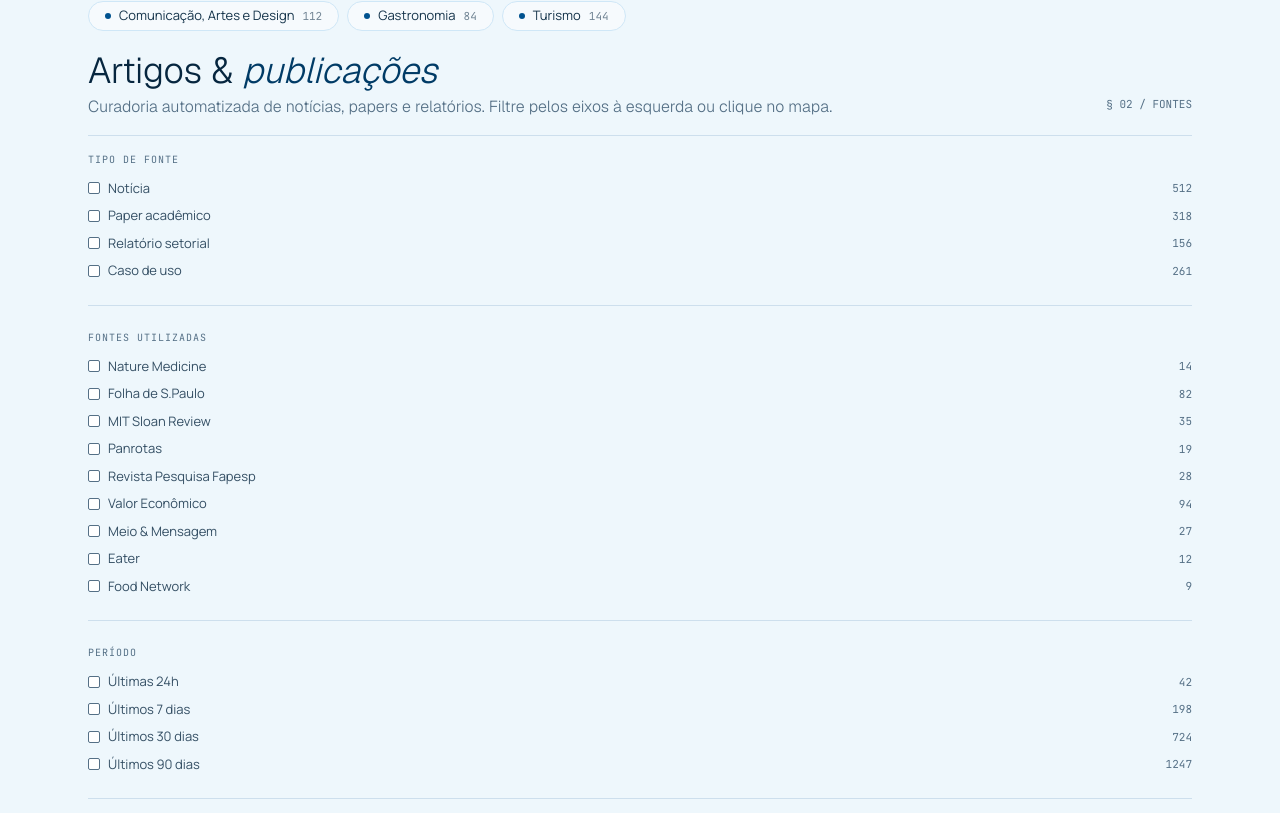
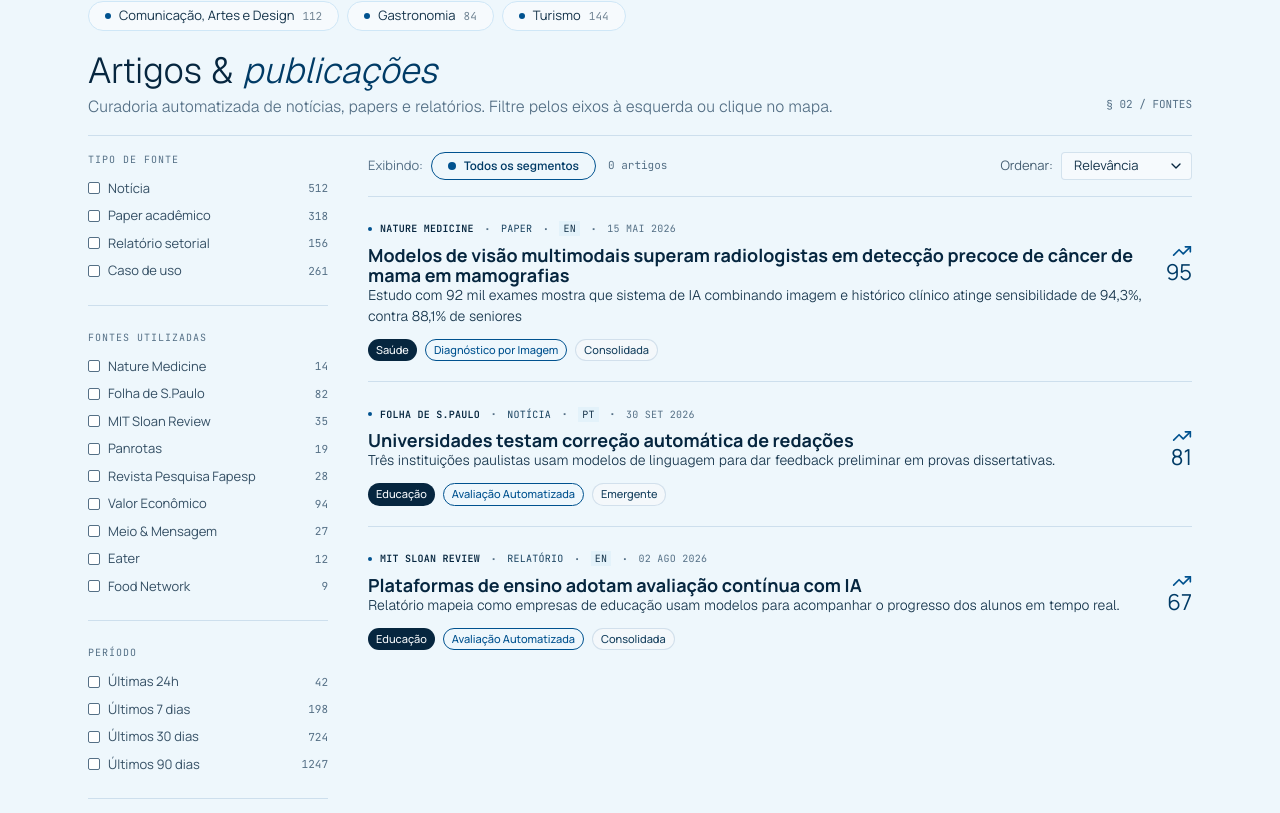
Before and after one commit to Senac-Labs-Code/relatorio-inteligente, a Next.js app: page / in a window 1280 px wide. Shown: the part 767-1580 px from the top of the page. Built offline with nearby package versions, Linux system fonts and the light colour scheme.

Commit message:
feat: adiciona section de artigos finalizada

```diff
--- a/src/app/page.tsx
+++ b/src/app/page.tsx
@@ -1,5 +1,5 @@
 "use client";
-import { useMemo, useState } from "react";
+import { useMemo, useState, Fragment } from "react";
 
 import BarraStatus from "@/components/ui/Barra/barraStatus";
 import BotaoFiltro from "@/components/ui/Button/botaoFiltro";
@@ -89,12 +89,12 @@ export default function Home() {
 
       <Divisor variant="secao"/>
 
+      <div className="flex flex-col gap-6 lg:flex-row lg:items-start lg:gap-10">
+        <aside className="lg:w-60 lg:shrink-0">
           <FiltrosCheck filtros={filtragemCheck}/>
+        </aside>
 
-      {/* finalizar botão de salvar os artigos */}
-      <BotaoSalvar />
-      <BotaoCompartilhar />
-
+        <section aria-label="Artigos" className="min-w-0 flex-1">
           {/* refinar campo de filtro acima dos artigos */}
           <BarraArtigo
             filtro={filtroAtual.texto}
@@ -105,9 +105,26 @@ export default function Home() {
             aoLimpar={() => setFiltroSelecionado("todos")}
           />
 
-      {artigosVisiveis.map((artigo) => (
+          <Divisor variant="secao"/>
+
+          {artigosVisiveis.map((artigo, index) => (
+            <Fragment key={artigo.id}>
+              {index > 0 && <Divisor variant="secao"/>}
               <ArtigoCard key={artigo.id} artigo={artigo} fontes={fontes} segmento={filtragem}/>
+            </Fragment>
             ))}
+        </section>
+      </div>
+
+
+      {/* finalizar botão de salvar os artigos */}
+      <BotaoSalvar />
+      <BotaoCompartilhar />
+
+
+
+
+
     </div>
   );
 }
--- a/src/components/ui/Artigo/ArtigoCard.tsx
+++ b/src/components/ui/Artigo/ArtigoCard.tsx
@@ -5,6 +5,8 @@ import { nomeFonte } from '../../../utils/rotulos';
 import { ArtigoChips } from "./ArtigoChips";
 import { Chips } from "@/utils/chips";
 import { Segmento } from "@/types/filtro";
+import Divisor from '../Divisor/divisor'
+import { TrendingUp } from 'lucide-react';
 
 
 interface ArtigoCardProps {
@@ -15,7 +17,7 @@ interface ArtigoCardProps {
 
 export function ArtigoCard({ artigo, fontes, segmento }: ArtigoCardProps) {
 	return (
-		<div>
+		<div className="my-5">
 			<ArtigoMetaTop
 			  fonte={nomeFonte(artigo.fonte, fontes)}
 				tipo={artigo.tipo}
@@ -23,13 +25,31 @@ export function ArtigoCard({ artigo, fontes, segmento }: ArtigoCardProps) {
 				dataPublicacao={artigo.dataPublicacao}
 			/>
 
+			{/* <Divisor variant="secaoMini" /> */}
+
+			<div className="mb-3 flex items-start justify-between gap-4">
+				<div className="min-w-0">
 					<h3 className="text-[18px] text-(--color-texto-principal) font-manrope font-bold leading-5 pt-1"
 					>
 						{artigo.titulo}
 					</h3>
+
 					<p className="hidden sm:block text-[14px] text-(--color-texto-secundario) font-light line-clamp-1">
 					{artigo.resumo}
 				</p>
+				</div>
+
+				<span className="flex shrink-0 flex-col items-end">
+					<TrendingUp className="size-5 text-(--azul-senac)"/>
+					<strong className="leading-none font-manrope text-(--azul-senac-escuro) text-[22px] font-normal ">
+						{artigo.relevancia}
+					</strong>
+
+					{/* <span className=" uppercase text-[9px]/2 text-(--tinta-3) tracking-wider font-mono-jb ">
+						relevância
+					</span> */}
+				</span>
+			</div>
 
 			<ArtigoChips chips={Chips(artigo, segmento)}/>
 		</div>
--- a/src/components/ui/Artigo/ArtigoChips.tsx
+++ b/src/components/ui/Artigo/ArtigoChips.tsx
@@ -1,9 +1,11 @@
 import { Chip } from "@/types/artigo";
 
-const style: Record<Chip['categoria'], string> = {
-	segmento: "bg-(--tinta) text-white px-2 text-[12px] pt-1 rounded-full",
-	tendencia: "",
-	maturidade: "",
+// estilização individual agrupada junto com a base (que é aplicada em todos)
+const style: Record<Chip['categoria'] | 'base', string> = {
+	base: "flex items-center text-[11px] font-medium font-manrope rounded-full px-2 py-0.5 py-",
+	segmento: "bg-(--tinta) text-(--color-texto-sobre-escuro)",
+	tendencia: "border border-(--azul-senac) text-(--azul-senac) bg-(--azul-senac-tint)",
+	maturidade: "bg-(--fundo) border border-[rgba(0,82,143,0.14)] text-[#17415F]",
 };
 
 interface ArtigosChipsProps {
@@ -14,7 +16,7 @@ export function ArtigoChips({ chips }: ArtigosChipsProps) {
 	return (
 		<ul className="flex flex-wrap gap-2">
 			{chips.map((chip) => (
-				<li key={`${chip.categoria}-${chip.id}`} className={style[chip.categoria]}>
+				<li key={`${chip.categoria}-${chip.id}`} className={`${style.base} ${style[chip.categoria]}`}>
 					{chip.texto}
 				</li>
 			))}
--- a/src/components/ui/Divisor/divisor.tsx
+++ b/src/components/ui/Divisor/divisor.tsx
@@ -1,8 +1,9 @@
-type DivisorVariante = "header" | "secao" | "filtro" | "ponto";
+type DivisorVariante = "header" | "secao" | "secaoMini" | "filtro" | "ponto";
 
 const variantes: Record<DivisorVariante, string> = {
   header: "w-px min-[537px]:bg-[rgba(246,250,253,0.18)] min-[537px]:h-6 sm:h-7 lg:h-8",
   secao: "block h-px w-full my-4 bg-[rgba(0,82,143,0.14)]",
+  secaoMini: "block w-9/10 mx-auto h-px my-2",
   filtro:
     "border-l-2 border-[rgba(0,82,143,0.26)] h-3 mt-2 max-[359px]:mt-2min-[360px]:max-[673px]:mt-2 min-[674px]:mt-0 flex-shrink-0 flex-grow-0",
   ponto: "before:content-['·'] text-(--tinta-3) px-1",
```
Lines whose indentation alone changed are shown as unchanged.
